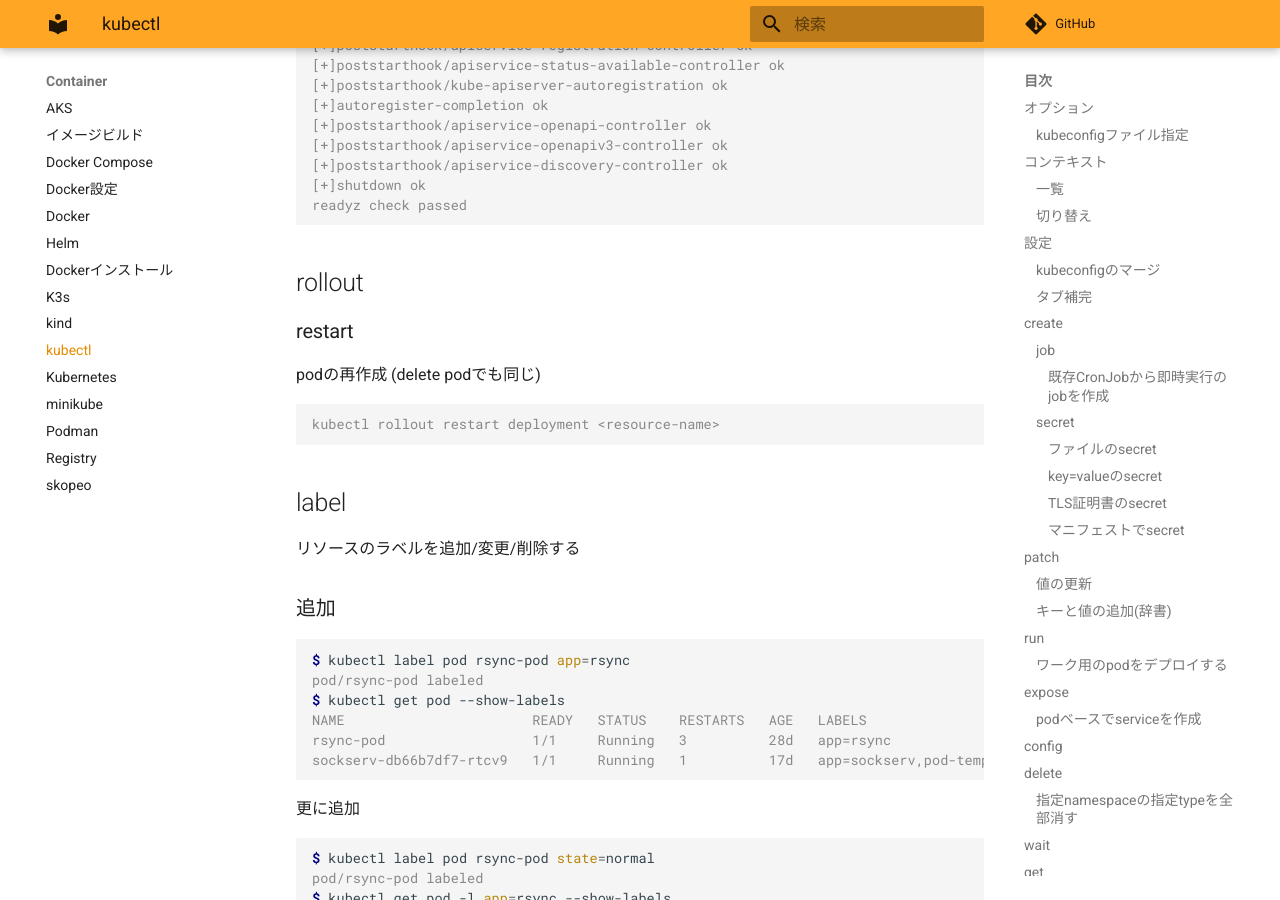
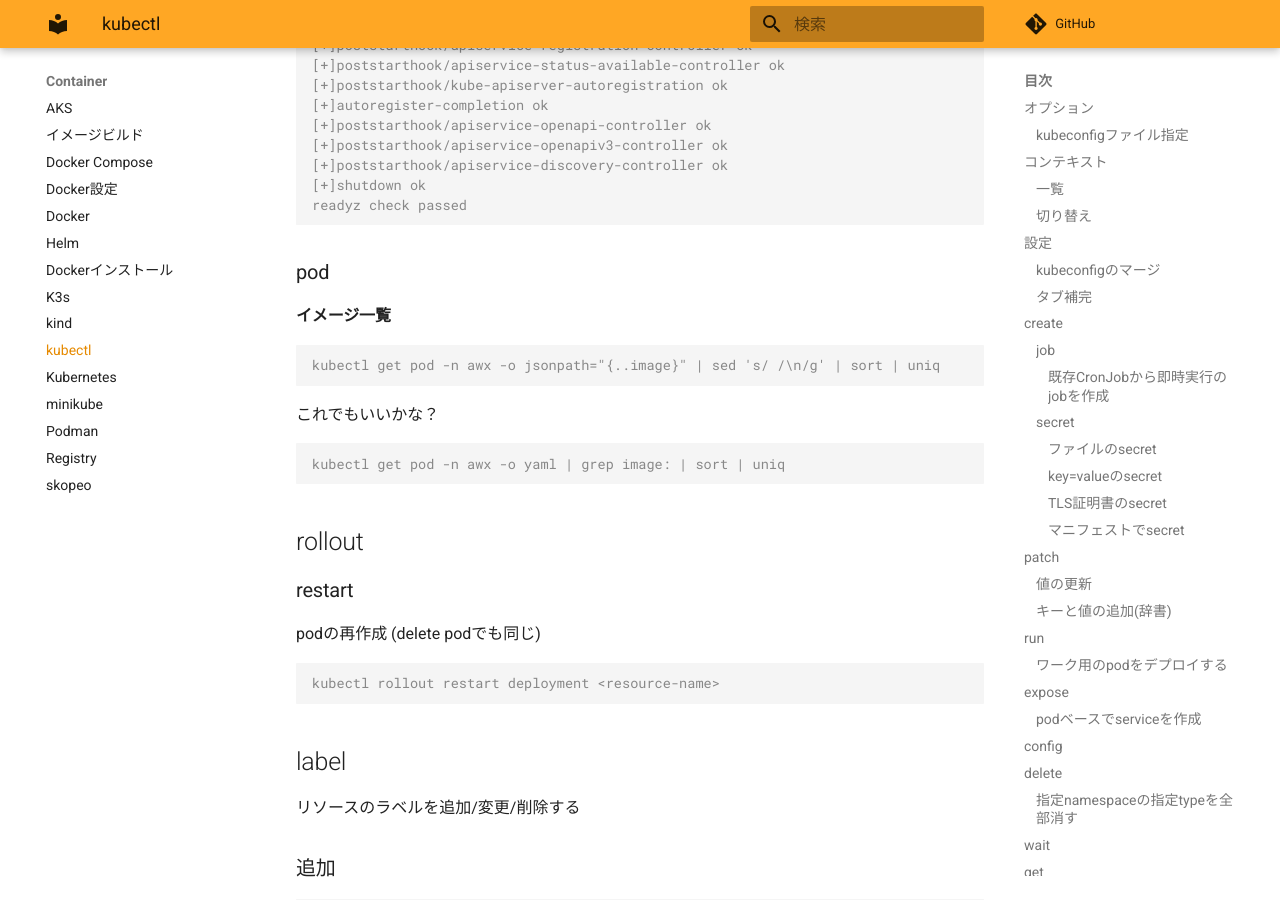
Before and after one commit to zaki-lknr/docs, an MkDocs documentation site: the page built from docs/Container/kubectl.md, in a window 1280 px wide and 900 px high, scrolled down 8563 px. Built offline with MkDocs 1.6.1 and Material for MkDocs 9.7.7, drawn with Linux system fonts in a browser that asks for light colours; comment, search, counter and statistics services are not loaded.

Commit message:
add: container/kubectl: get podでイメージ一覧

````diff
--- a/docs/Container/kubectl.md
+++ b/docs/Container/kubectl.md
@@ -437,6 +437,20 @@ $ kubectl get --raw='/readyz?verbose'
 readyz check passed
 ```
 
+### pod
+
+#### イメージ一覧
+
+```console
+kubectl get pod -n awx -o jsonpath="{..image}" | sed 's/ /\n/g' | sort | uniq
+```
+
+これでもいいかな？
+
+```console
+kubectl get pod -n awx -o yaml | grep image: | sort | uniq
+```
+
 ## rollout
 
 ### restart
````
